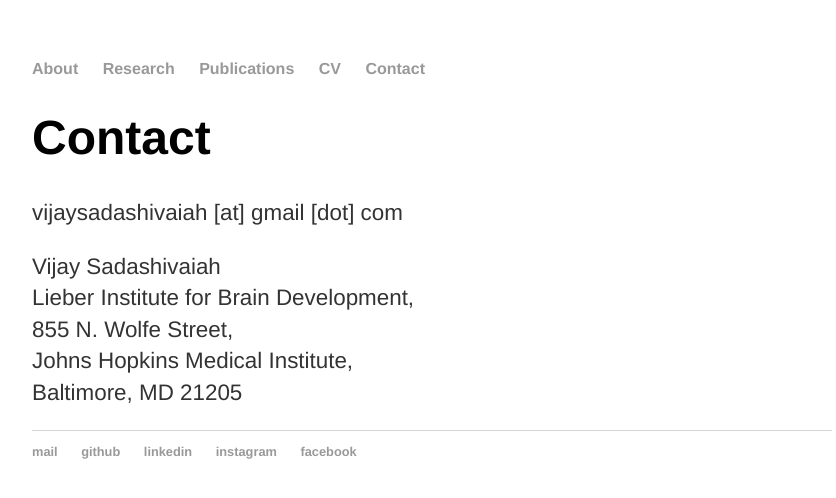
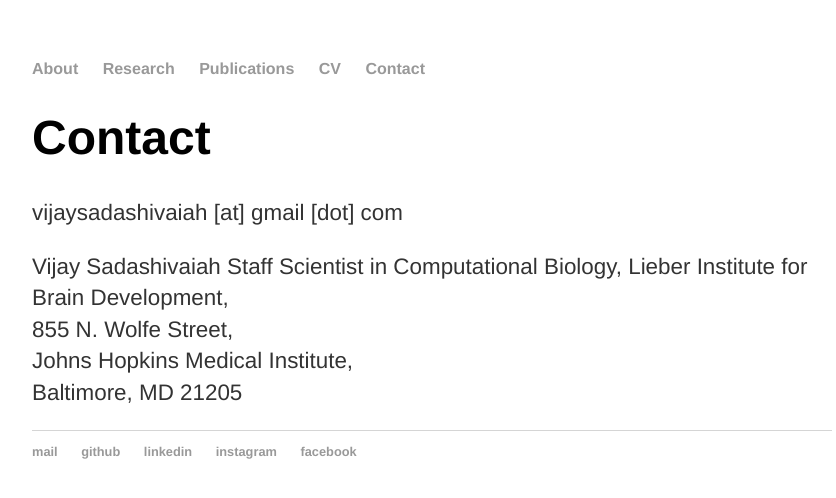
Before and after one commit to vjysd/vjysd.github.io, a Jekyll site: the page built from contact/index.md, in a window 1280 px wide. Shown: the top 498 px of the page, without its empty margins (208-1044 px from the left). Built offline with Jekyll 4.4.1, drawn with Linux system fonts in a browser that asks for light colours; comment, search, counter and statistics services are not loaded.

Commit message:
Update index.md

```diff
--- a/contact/index.md
+++ b/contact/index.md
@@ -8,6 +8,7 @@ title: Vijay's Contact
 vijaysadashivaiah [at] gmail [dot] com
 
 Vijay Sadashivaiah
+Staff Scientist in Computational Biology,
 Lieber Institute for Brain Development,
 855 N. Wolfe Street,
 Johns Hopkins Medical Institute,
```
